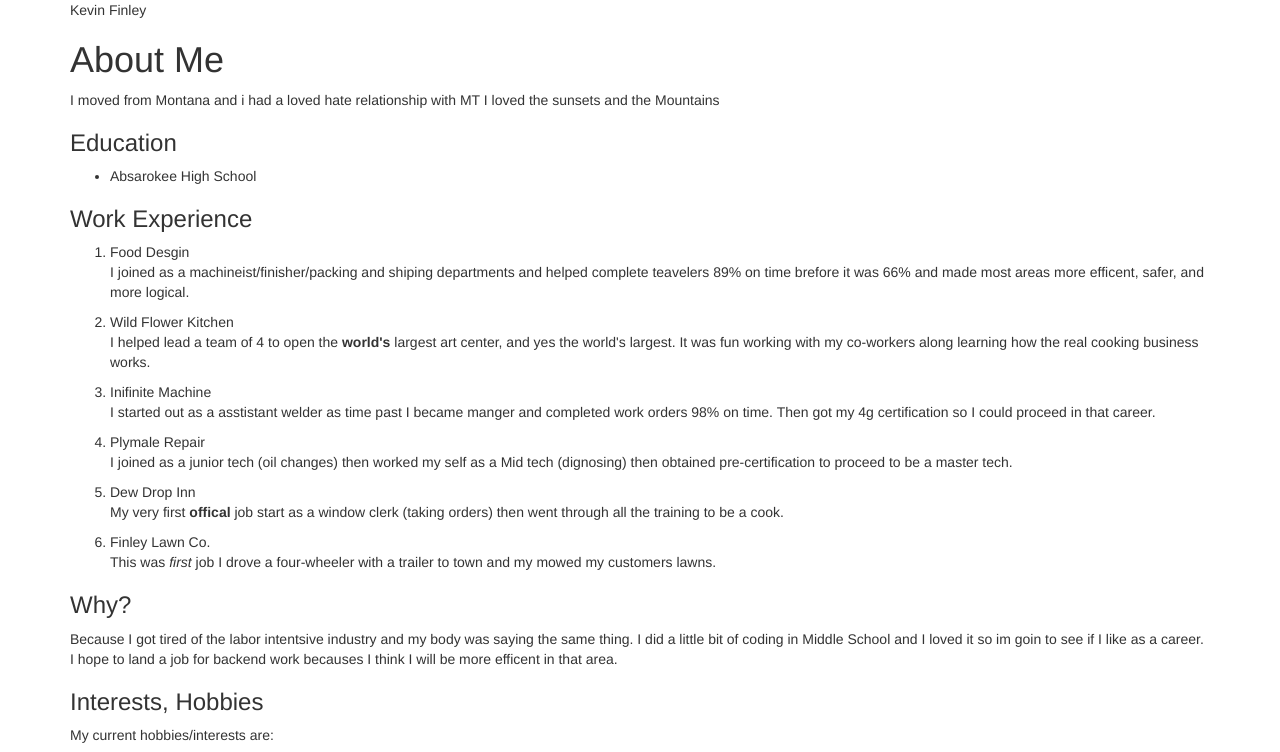
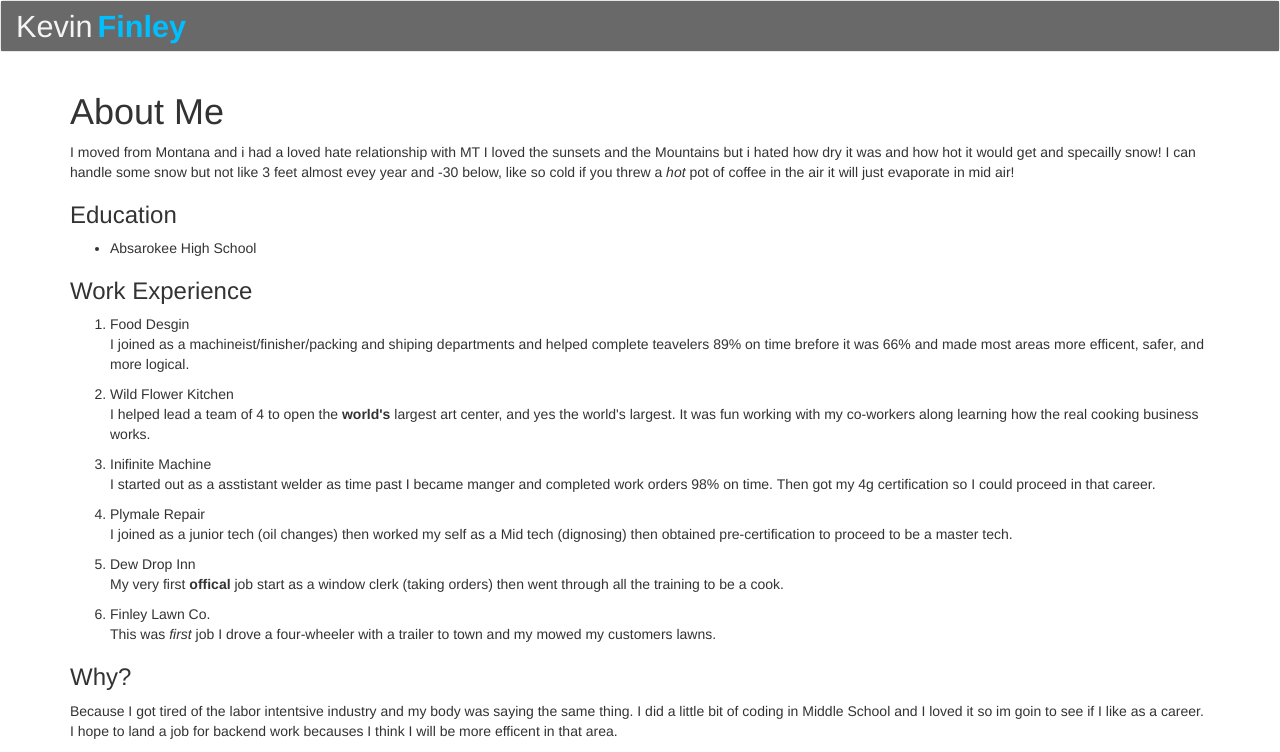
Before and after one commit to kftwotwo/portfolio-test, a plain HTML site: page index.html in a window 1280 px wide. Shown: the top 752 px of the page. Drawn offline with Linux system fonts and the light colour scheme.

Commit message:
add navbar and color

```diff
--- a/css/style.css
+++ b/css/style.css
@@ -0,0 +1,12 @@
+.container-fluid {
+  background-color: #696969;
+}
+.finley {
+  color: deepskyblue;
+  font-weight: bolder;
+  font-size: 1.7em;
+}
+.kev {
+  font-size: 1.7em;
+  color: whitesmoke;
+}
--- a/index.html
+++ b/index.html
@@ -2,15 +2,19 @@
 <html>
   <head>
     <link rel="stylesheet" href="css/bootstrap.css" media="all" type="text/css">
-    <link rel="stylesheet" href="css/styles.css" media="all" type="text/css">
+    <link rel="stylesheet" href="css/style.css" media="all" type="text/css">
     <meta charset="utf-8">
     <title>Portfolio</title>
   </head>
   <body>
+    <nav class="navbar navbar-default">
+      <div class="container-fluid">
+        <a class="navbar-brand" href="#"><span class="kev">Kevin</span> <span class="finley">Finley</span></a>
+      </div>
+    </nav>
     <div class="container">
-      <header>Kevin Finley</header>
       <h1>About Me</h1>
-      <p>I moved from Montana and i had a loved hate relationship with MT I loved the sunsets and the Mountains</p>
+      <p>I moved from Montana and i had a loved hate relationship with MT I loved the sunsets and the Mountains but i hated how dry it was and how hot it would get and specailly snow! I can handle some snow but not like 3 feet almost evey year and -30 below, like so cold if you threw a <em>hot</em> pot of coffee in the air it will just evaporate in mid air! </p>
       <div class="edu">
         <h3>Education</h3>
         <ul>
```
